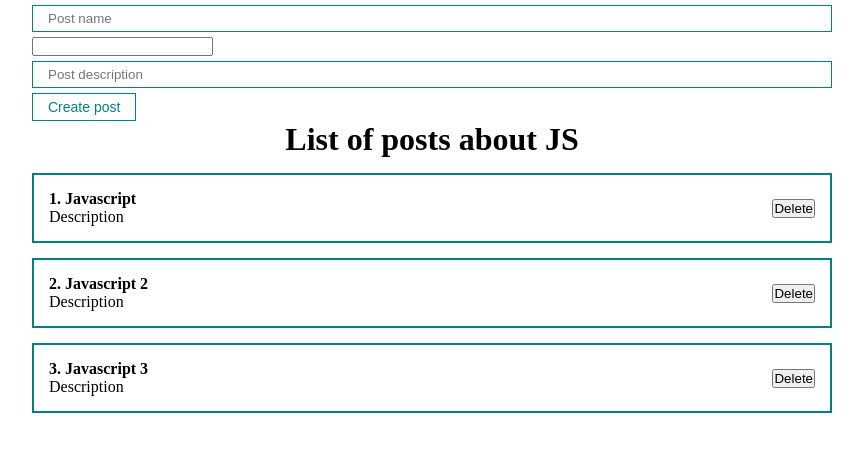
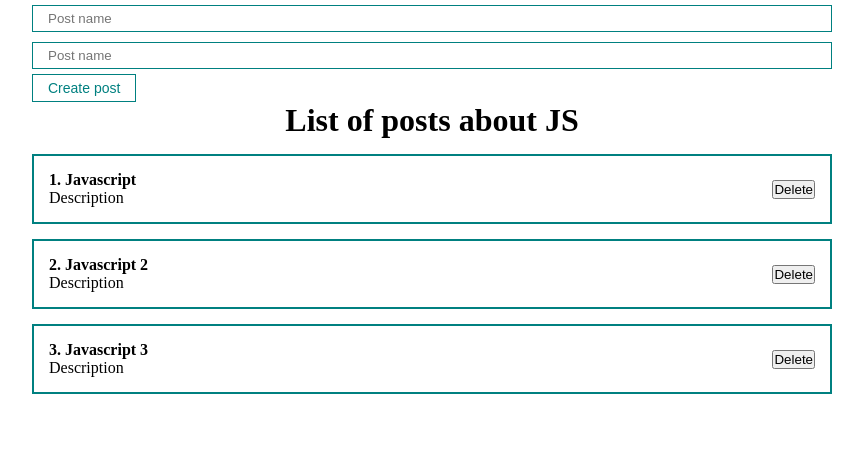
Before and after one commit to Dmytro27Ind/react-course, a React (Create React App) app: page / in a window 1280 px wide. Shown: the top 452 px of the page, without its empty margins (208-1071 px from the left). Built offline with nearby package versions, Linux system fonts and the light colour scheme.

Commit message:
array.map((object, index) => ...)

```diff
--- a/src/App.js
+++ b/src/App.js
@@ -44,18 +44,29 @@
   ])
 
   const [title, setTitle] = useState('')
-  const bodyInputRef = useRef()
-  const bodyInputRefSimple = useRef()
+  const [body, setBody] = useState('')
+  // const bodyInputRef = useRef()
+  // const bodyInputRefSimple = useRef()
 
   const addNewPost = (event) => {
     event.preventDefault()
     console.log("title = " + title)
-    console.log("MyInput value = " + bodyInputRef.current.value)
-    console.log("MyInput element = " + bodyInputRef.current)
-    console.log(bodyInputRef.current)
-    console.log("input value = " + bodyInputRefSimple.current.value)
-    console.log("input element = " + bodyInputRefSimple.current)
-    console.log(bodyInputRefSimple.current)
+    console.log("body = " + body)
+
+    const newPost = {
+      id: Date.now(),
+      title,
+      body
+    }
+    console.log(newPost)
+    setPosts([...posts, newPost])
+
+    // console.log("MyInput value = " + bodyInputRef.current.value)
+    // console.log("MyInput element = " + bodyInputRef.current)
+    // console.log(bodyInputRef.current)
+    // console.log("input value = " + bodyInputRefSimple.current.value)
+    // console.log("input element = " + bodyInputRefSimple.current)
+    // console.log(bodyInputRefSimple.current)
   }
 
   return (
@@ -70,16 +81,22 @@
           type="text"
           placeholder="Post name"
         />
+        <MyInput
+          value={body}
+          onChange={event => setBody(event.target.value)}
+          type="text"
+          placeholder="Post name"
+        />
         {/*//* Simple input from html */}
-        <input ref={bodyInputRefSimple} type="text"/>
+        {/* <input ref={bodyInputRefSimple} type="text"/> */}
         {/*//* НЕ управляемый компонент. С помощью ref мы получаем ссылку на сам элемент.
            //* bodyInputRef.current == <MyInput ... />
            //* bodyInputRef.current.value == значению в элементе*/}
-        <MyInput
+        {/* <MyInput
           ref={bodyInputRef}
           type="text"
           placeholder="Post description"
-        />
+        /> */}
         {/* <MyButton disabled>Create post</MyButton> */}
         <MyButton onClick={addNewPost}>Create post</MyButton>
       </form>
--- a/src/components/PostItem.jsx
+++ b/src/components/PostItem.jsx
@@ -6,7 +6,7 @@
     return (
         <div className="post">
             <div className="post__content">
-            <strong>{props.post.id}. {props.post.title}</strong>
+            <strong>{props.number}. {props.post.title}</strong>
             <div>
                 {props.post.body}
             </div>
--- a/src/components/PostList.jsx
+++ b/src/components/PostList.jsx
@@ -5,9 +5,9 @@
     return (
         <div>
             <h1 style={{textAlign: 'center'}}>{title}</h1>
-            {posts.map(post => {
+            {posts.map((post, index) => {
                 //* map return array. React transform this array to sequence of objects on page.
-                return <PostItem post={post} key={post.id}/>
+                return <PostItem number={index + 1} post={post} key={post.id}/>
             })}
         </div>
     );
```
